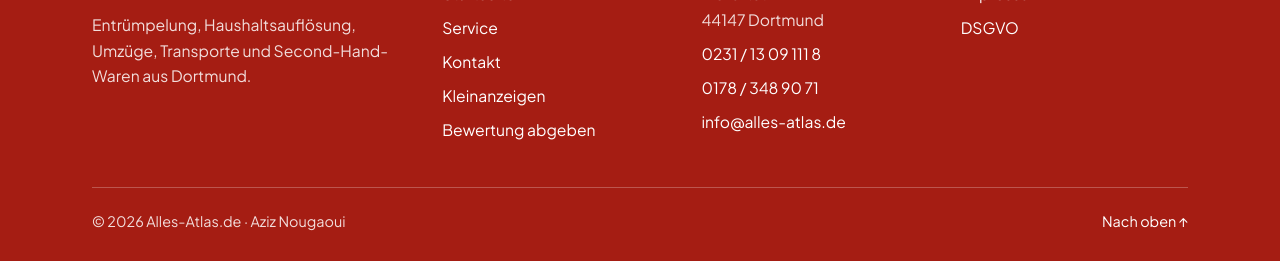
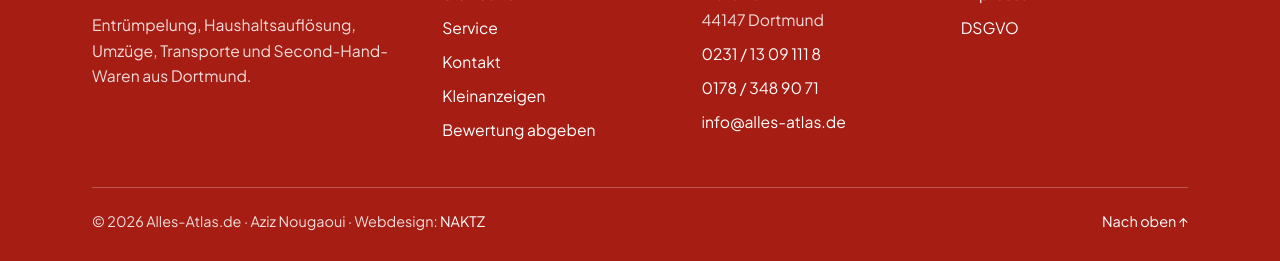
Before and after one commit to Naktz-Media/Alles-Atlas.de, a plain HTML site: page dsgvo/index.html in a window 1280 px wide. Shown: the part 3534-3795 px from the top of the page. Drawn offline with Linux system fonts and the light colour scheme.

Commit message:
Footer: add web design credit (NAKTZ)
Co-Authored-By: Claude Opus 5.5 <noreply@anthropic.com>
Claude-Session: https://claude.ai/code/session_01SdUUcdghghrmZKTxT3ATBv

```diff
--- a/assets/css/style.css
+++ b/assets/css/style.css
@@ -469,3 +469,4 @@ p { margin: 0 0 1em; text-wrap: pretty; }
   .callbar .btn { min-height: 48px; font-size: 1rem; padding-inline: .8em; }
   body { padding-bottom: 76px; }
 }
+.nowrap { white-space: nowrap; }
--- a/dsgvo/index.html
+++ b/dsgvo/index.html
@@ -171,7 +171,7 @@
       </div>
     </div>
     <div class="footer-bottom">
-      <span>© <span data-year>2026</span> Alles-Atlas.de · Aziz Nougaoui</span>
+      <span>© <span data-year>2026</span> Alles-Atlas.de · Aziz Nougaoui · <span class="nowrap">Webdesign: <a href="https://naktz.com/" target="_blank" rel="noopener">NAKTZ</a></span></span>
       <a class="to-top" href="#inhalt">Nach oben ↑</a>
     </div>
   </div>
```
Also changed, not shown: impressum/index.html (+1 -1 lines), index.html (+1 -1 lines), kontakt/index.html (+1 -1 lines), service/index.html (+1 -1 lines), src/layout.html (+1 -1 lines).
